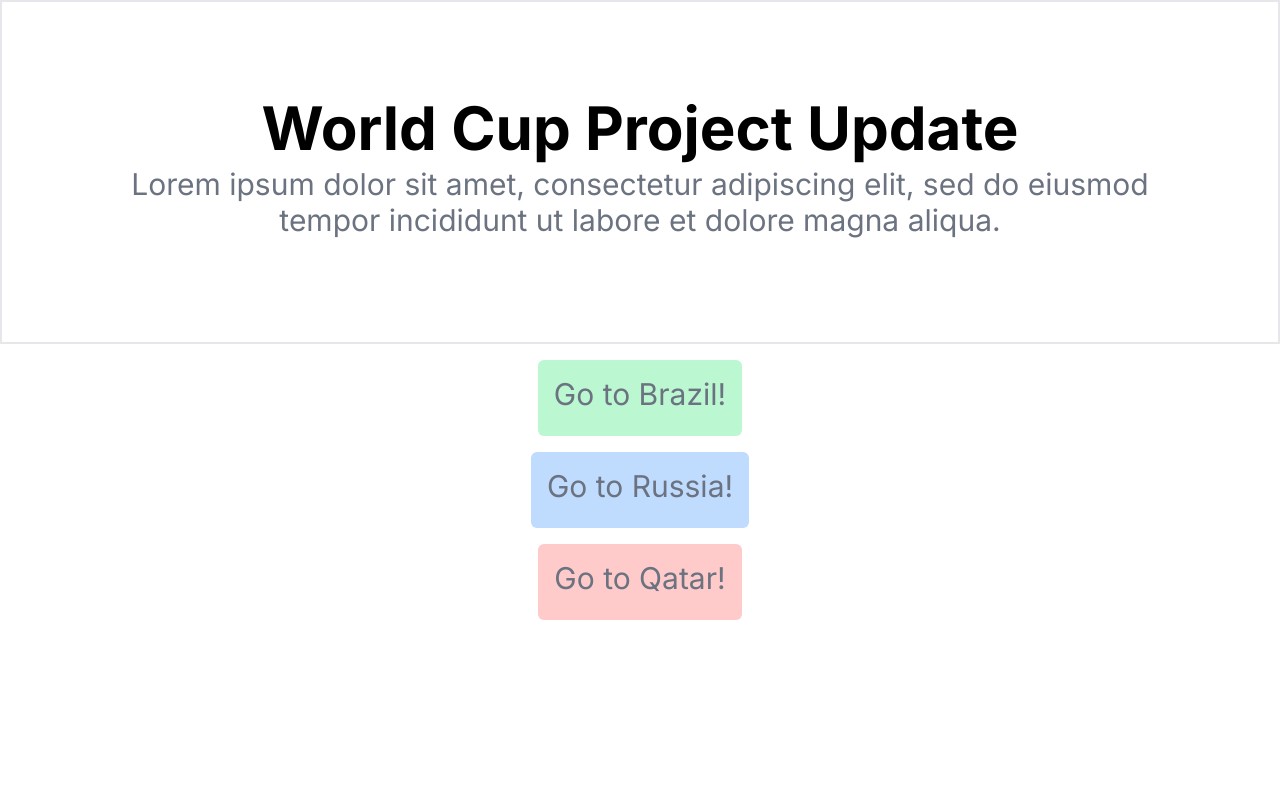
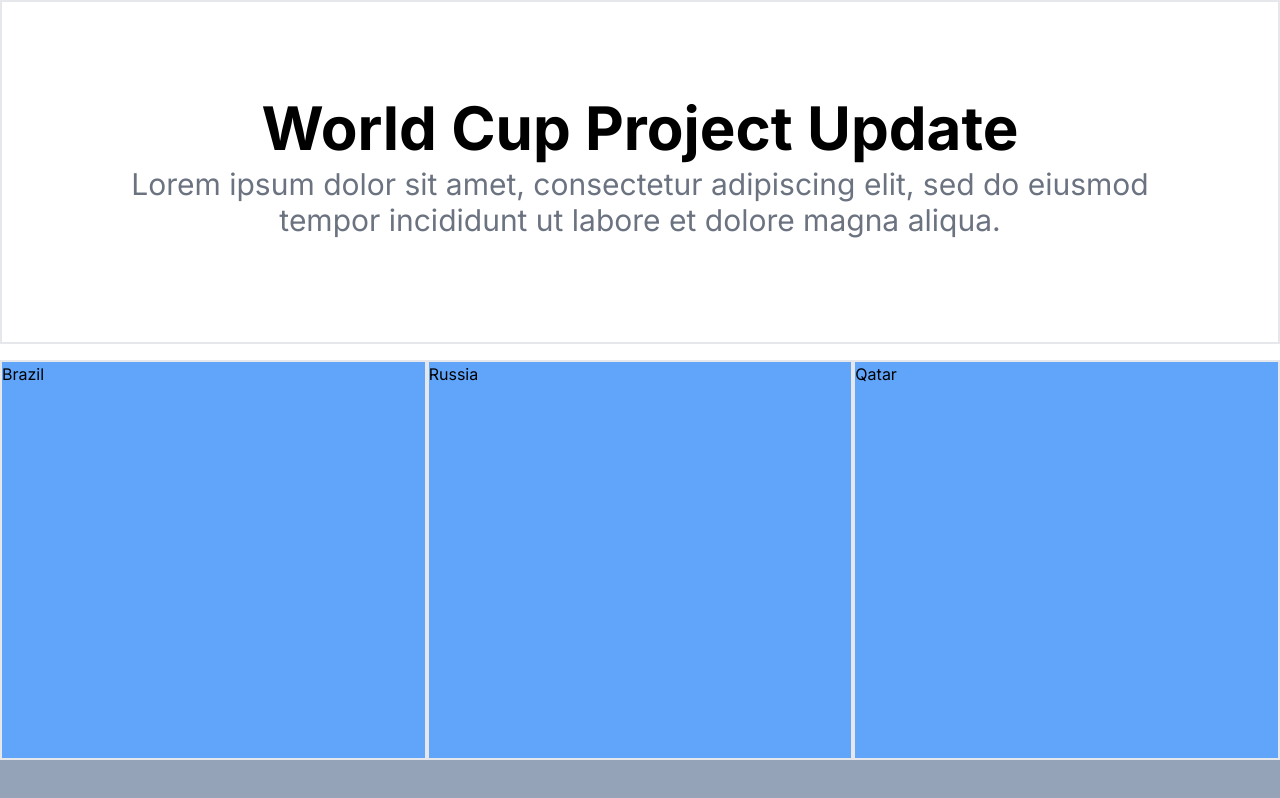
Before and after one commit to pcivita/world-cup-legacies-deployed, a Next.js app: page / in a window 1280 px wide. Shown: the top 798 px of the page. Built offline with nearby package versions, Linux system fonts and the light colour scheme.

Commit message:
Started Menu Routing

```diff
--- a/src/app/page.js
+++ b/src/app/page.js
@@ -19,7 +19,13 @@ export default function Home() {
         </h2>
       </div>
 
-      <Link href="/Brazil" className="bg-green-200 rounded-md p-4">
+      <div className="flex w-screen bg-slate-400 flex-row justify-between h-screen">
+        <div className="h-1/2 border-2 bg-blue-400 w-1/3">Brazil</div>
+        <div className="h-1/2 border-2 bg-blue-400 w-1/3">Russia</div>
+        <div className="h-1/2 border-2 bg-blue-400 w-1/3">Qatar</div>
+      </div>
+
+      {/* <Link href="/Brazil" className="bg-green-200 rounded-md p-4">
         <h2> Go to Brazil! </h2>
       </Link>
       <Link href="/Russia" className="bg-blue-200 rounded-md p-4">
@@ -27,7 +33,7 @@ export default function Home() {
       </Link>
       <Link href="/Qatar" className="bg-red-200 rounded-md p-4">
         <h2> Go to Qatar! </h2>
-      </Link>
+      </Link> */}
     </main>
   );
 }
```
